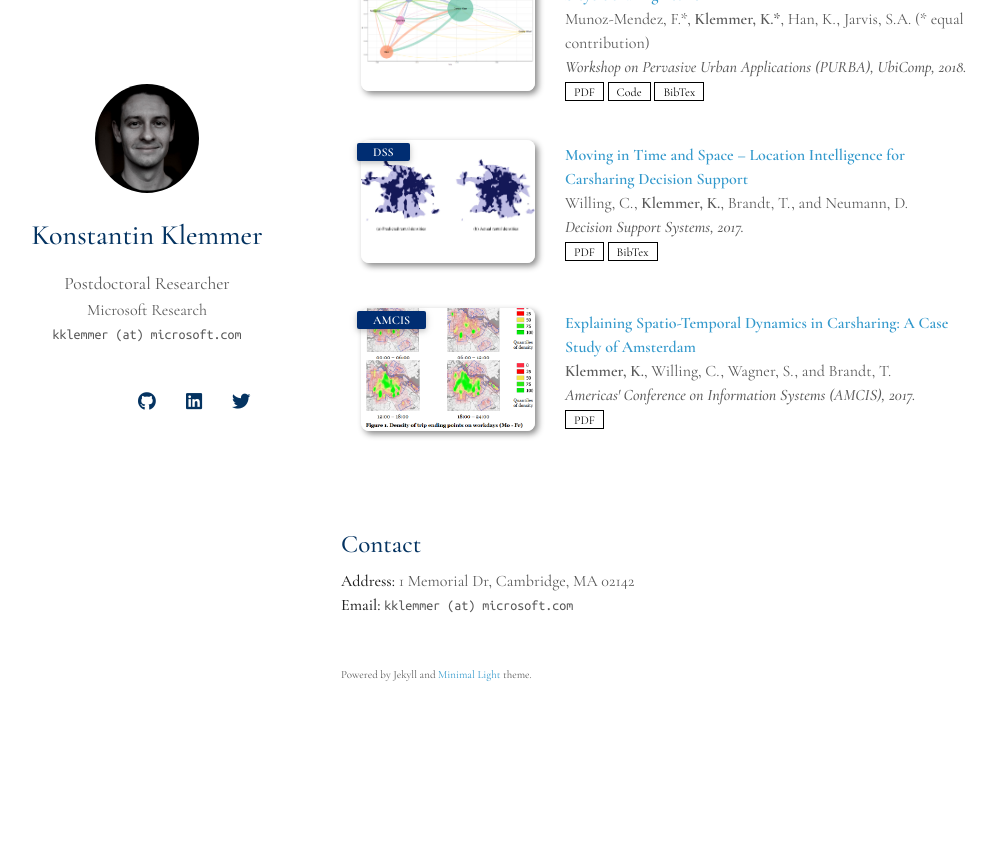
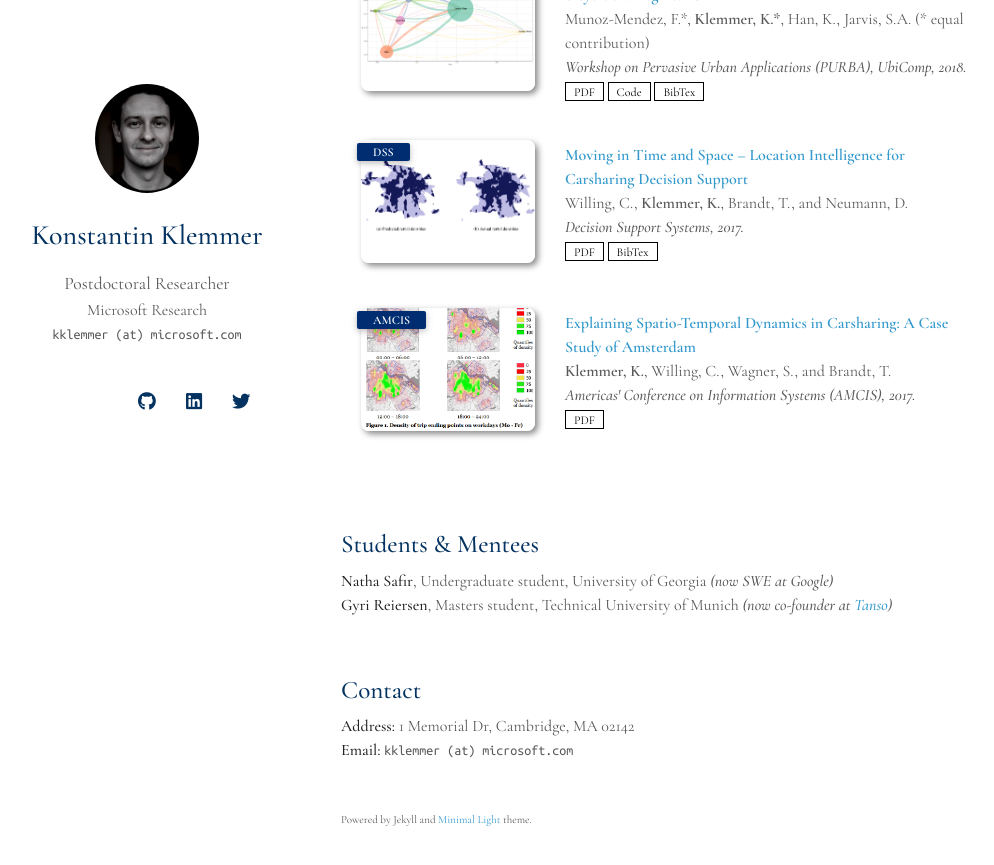
Before and after one commit to konstantinklemmer/konstantinklemmer.github.io, a Jekyll site: the page built from index.md, in a window 1280 px wide and 900 px high, scrolled down 3088 px. Shown: the top 865 px of the window, without its empty margins (129-1123 px from the left). Built offline with Jekyll 4.4.1, drawn with Linux system fonts in a browser that asks for light colours; nearby versions of some CDN libraries; a style sheet for code colours, icons or effects is not loaded; our own code applies the rules of GitHub Pages for plain Markdown files; before the commit the page ends 3843 px from its top, so only the background shows below that.

Commit message:
Add students

```diff
--- /dev/null
+++ b/_includes/service.md
@@ -0,0 +1,3 @@
+<h1 id="service"></h1>
+
+<h2 style="margin: 60px 0px 10px;">Professional Service</h2>
--- /dev/null
+++ b/_includes/students.md
@@ -0,0 +1,6 @@
+<h1 id="students"></h1>
+
+<h2 style="margin: 60px 0px 10px;">Students & Mentees</h2>
+
+<strong>Natha Safir</strong>, Undergraduate student, University of Georgia <i>(now SWE at Google)</i> <br/>
+<strong>Gyri Reiersen</strong>, Masters student, Technical University of Munich <i>(now co-founder at <a href='https://tanso.io/en'>Tanso</a>)</i>
--- a/index.md
+++ b/index.md
@@ -10,4 +10,8 @@ I am a postdoctoral researcher at <a href="https://www.microsoft.com/en-us/resea
 
 {% include_relative _includes/publications.md %}
 
+<!-- {% include_relative _includes/service.md %} -->
+
+{% include_relative _includes/students.md %}
+
 {% include_relative _includes/contact.md %}
```
